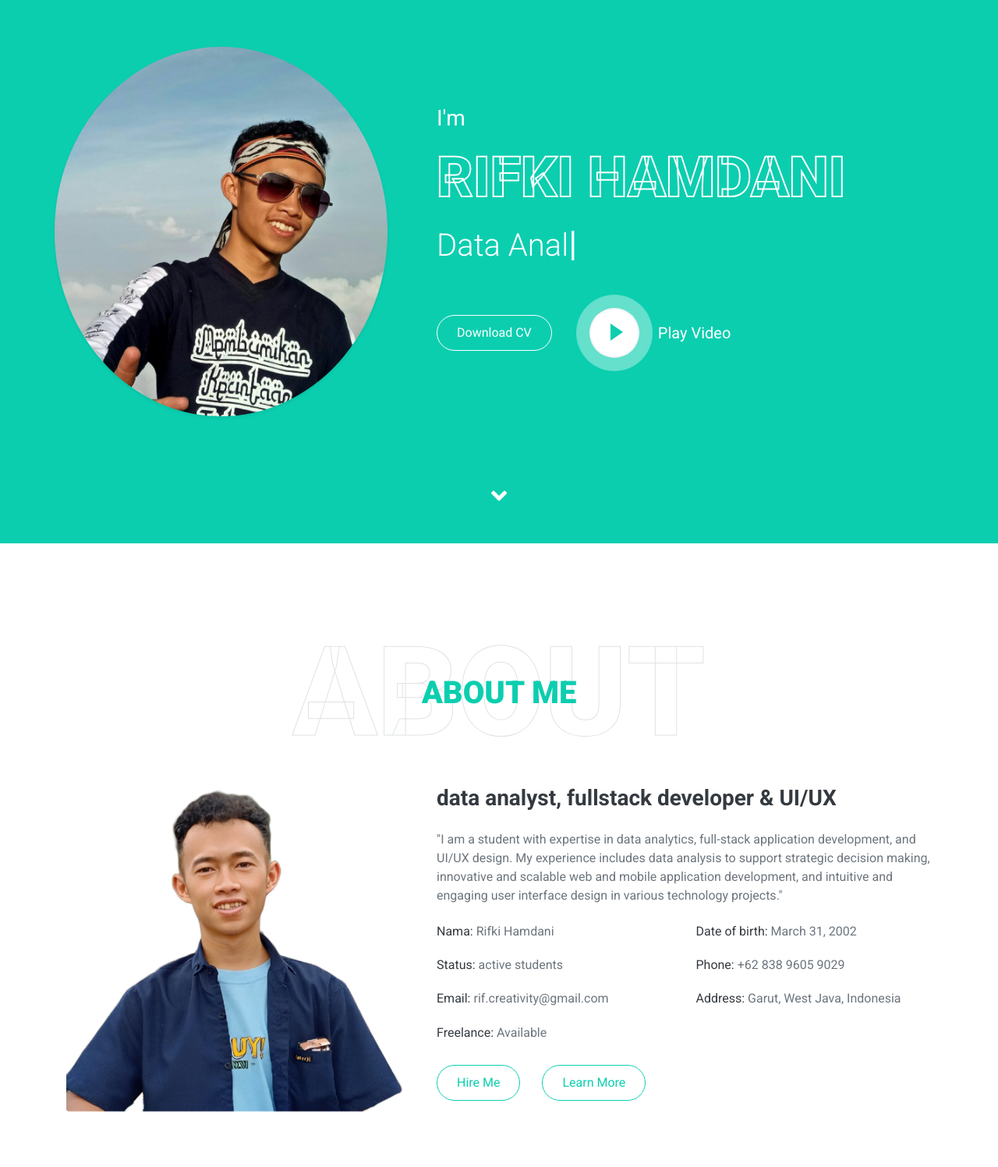
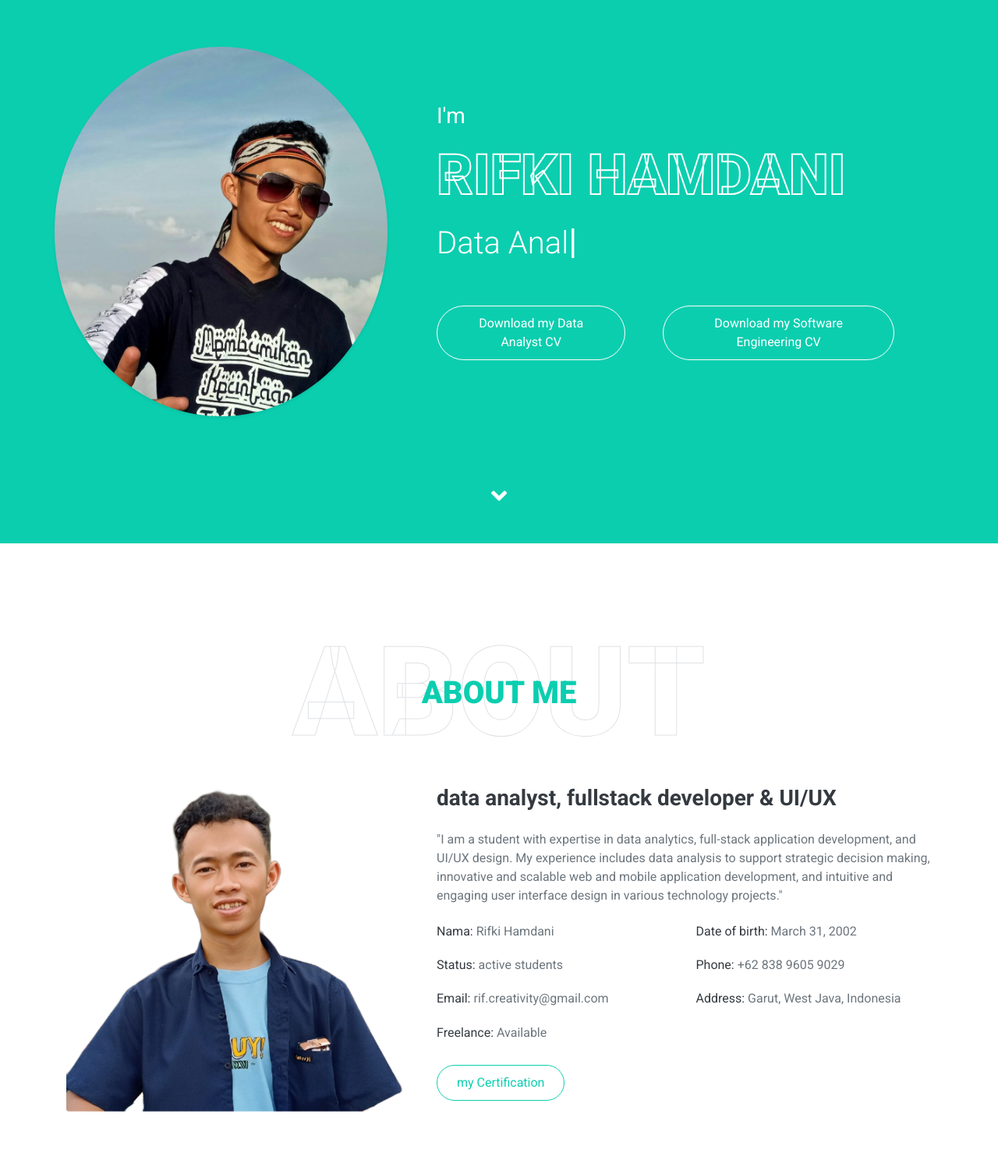
Before and after one commit to RIF-creativity/rifkihamdani.github.io, a plain HTML site: page index.html in a window 1280 px wide. Shown: the part 103-1600 px from the top of the page at 78% size. Drawn offline with nearby package versions, Linux system fonts and the light colour scheme.

Commit message:
certifikasi

```diff
--- a/index.html
+++ b/index.html
@@ -86,12 +86,15 @@
                     <h1 class="typed-text-output d-inline font-weight-lighter text-white"></h1>
                     <div class="typed-text d-none">Web Designer, Web Developer, Data Analist, App Developer</div>
                     <div class="d-flex align-items-center justify-content-center justify-content-lg-start pt-5">
-                        <a href="" class="btn btn-outline-light mr-5">Download CV</a>
-                        <button type="button" class="btn-play" data-toggle="modal"
+                        <a href="assets/CV data analist.docx" class="btn btn-outline-light mr-5"
+                            download="CV data analist.docx">Download my Data Analyst CV</a>
+                        <a href="assets/CV Software Engineer.docx" class="btn btn-outline-light mr-5"
+                            download="CV Software Engineer.docx">Download my Software Engineering CV</a>
+                        <!-- <button type="button" class="btn-play" data-toggle="modal"
                             data-src="https://www.youtube.com/embed/DWRcNpR6Kdc" data-target="#videoModal">
                             <span></span>
                         </button>
-                        <h5 class="font-weight-normal text-white m-0 ml-4 d-none d-sm-block">Play Video</h5>
+                        <h5 class="font-weight-normal text-white m-0 ml-4 d-none d-sm-block">Play Video</h5> -->
                     </div>
                 </div>
             </div>
@@ -142,8 +145,8 @@
                             <h6>Freelance: <span class="text-secondary">Available</span></h6>
                         </div>
                     </div>
-                    <a href="" class="btn btn-outline-primary mr-4">Hire Me</a>
-                    <a href="" class="btn btn-outline-primary">Learn More</a>
+                    <a href="img/certifikat/DA-REVOU_page-0001.jpg" class="btn btn-outline-primary mr-4"
+                        data-lightbox="portfolio">my Certification</a>
                 </div>
             </div>
         </div>
@@ -405,7 +408,7 @@
                                 Send Whatsapp</button>
                         </a>
                         <a
-                            href="mailto:kumahaathnya@gmail.com?subject=Permintaan Informasi&body=Halo, Saya ingin mendapatkan informasi lebih lanjut tentang jasa Anda.">
+                            href="mailto:rif.creativity@gmail.com?subject=Permintaan Informasi&body=Halo, Saya ingin mendapatkan informasi lebih lanjut tentang jasa Anda.">
                             <button class="btn btn-outline-primary rounded m-5">
                                 <i class="fas fa-at fa-8x"></i><br><br>
                                 Send Email</button>
--- a/js/main.js
+++ b/js/main.js
@@ -117,13 +117,13 @@
                     element.className = `col-lg-2  mb-2 portfolio-item ${item.category}`;
                     element.innerHTML = `
                         <div class="position-relative overflow-hidden mb-1">
-                        <p>${item.description}</p>
-                            <img class="img-fluid rounded w-100" src="${item.image}" alt="">
-                            <div class="portfolio-btn bg-primary d-flex align-items-center justify-content-center">
-                                <a href="${item.image}" data-lightbox="portfolio">
-                                    <i class="far fa-eye text-white" style="font-size: 20px;"></i>
-                                </a>
-                            </div>
+                        <img class="img-fluid-folio rounded w-100" src="${item.image}" alt="">
+                        <div class="portfolio-btn bg-primary d-flex align-items-center justify-content-center">
+                        <a href="${item.image}" data-lightbox="portfolio">
+                        <i class="far fa-eye text-white" style="font-size: 20px;"></i>
+                        </a>
+                        </div>
+                        <p class="port-name">${item.description}</p>
                         </div>
                     `;
                     container.appendChild(element);
--- a/portfolio.json
+++ b/portfolio.json
@@ -22,36 +22,36 @@
     {
         "category": "design",
         "image": "img/produksi.png",
-        "description": ""
+        "description": "web erp design (UI)"
     },
     {
         "category": "develop",
         "image": "img/crm.png",
-        "description": ""
+        "description": "web CRM"
     },
     {
         "category": "develop",
         "image": "img/kasir.png",
-        "description": ""
+        "description": "cashier web with sales report"
     },
     {
         "category": "develop",
         "image": "img/spk.png",
-        "description": ""
+        "description": "decision support system with SAW method"
     },
     {
         "category": "analist",
         "image": "img/spreadsheet.png",
-        "description": ""
+        "description": "data cleaning using google spreadsheets"
     },
     {
         "category": "analist",
         "image": "img/big.png",
-        "description": ""
+        "description": "knowledge search from data using big data"
     },
     {
         "category": "analist",
         "image": "img/looker.png",
-        "description": ""
+        "description": "data visualization dashboard using looker studio"
     }
 ]
```
Also changed, not shown: css/style.css, img/certifikat/DA-REVOU_page-0001.jpg (added), img/certifikat/DA-REVOU_page-0002.jpg (added), 2 other files.
